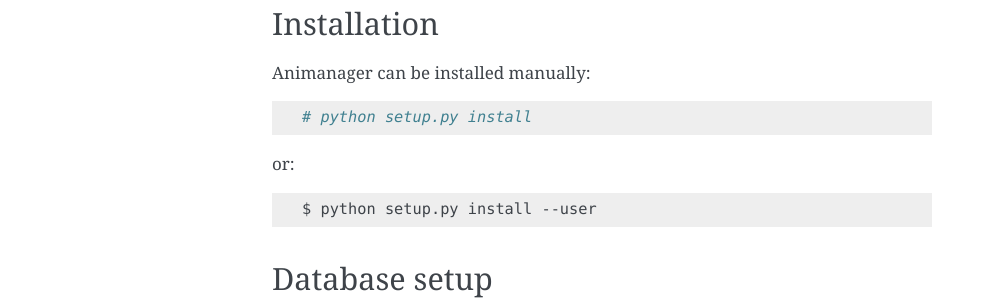
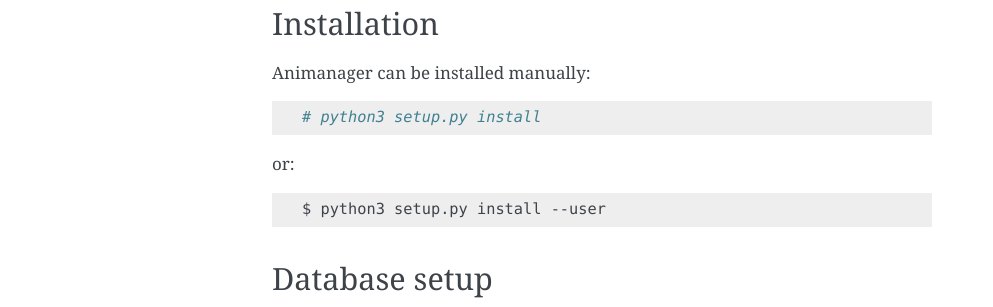
Before and after one commit to darkfeline/animanager, a Sphinx documentation site: the page built from doc/install.rst, in a window 1280 px wide. Shown: the part 450-757 px from the top of the page, without its empty margins (148-1141 px from the left). Built offline with Sphinx 7.4.7, drawn with Linux system fonts in a browser that asks for light colours; pages that are not in the unit, such as notebooks, are missing from menus.

Commit message:
Make python3 explicit

```diff
--- a/doc/install.rst
+++ b/doc/install.rst
@@ -23,11 +23,11 @@ Installation
 
 Animanager can be installed manually::
 
-  # python setup.py install
+  # python3 setup.py install
 
 or::
 
-  $ python setup.py install --user
+  $ python3 setup.py install --user
 
 
 Database setup
```
Also changed, not shown: README.md (+2 -2 lines).
